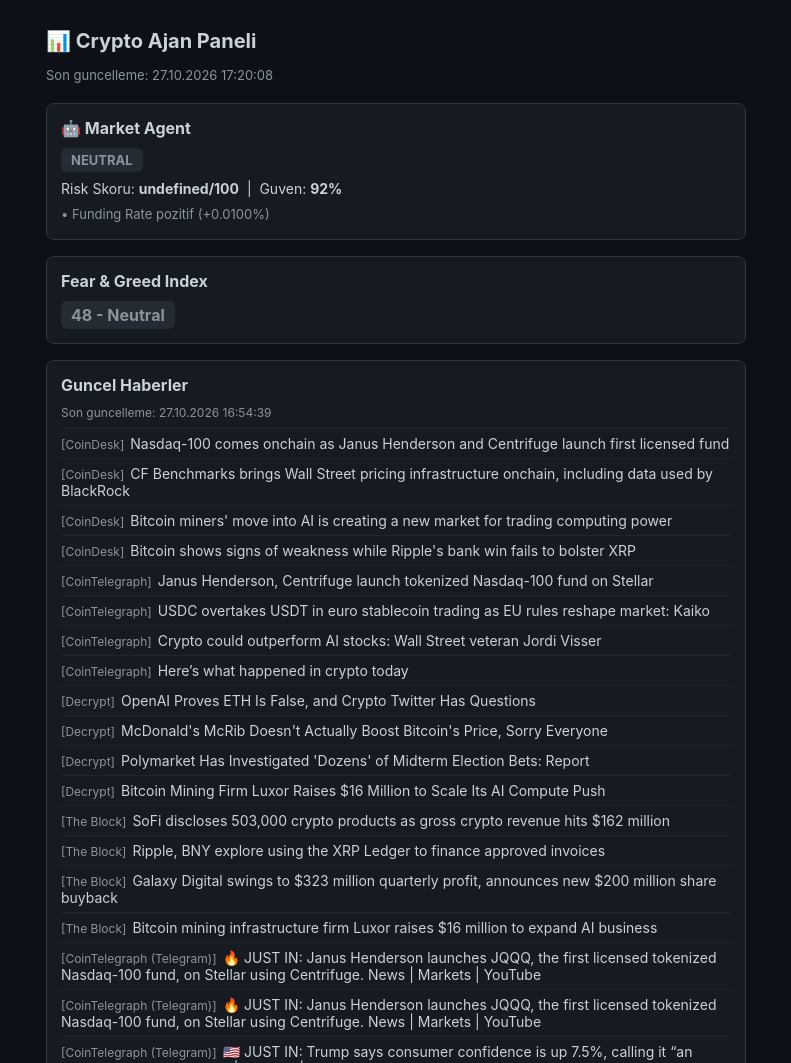
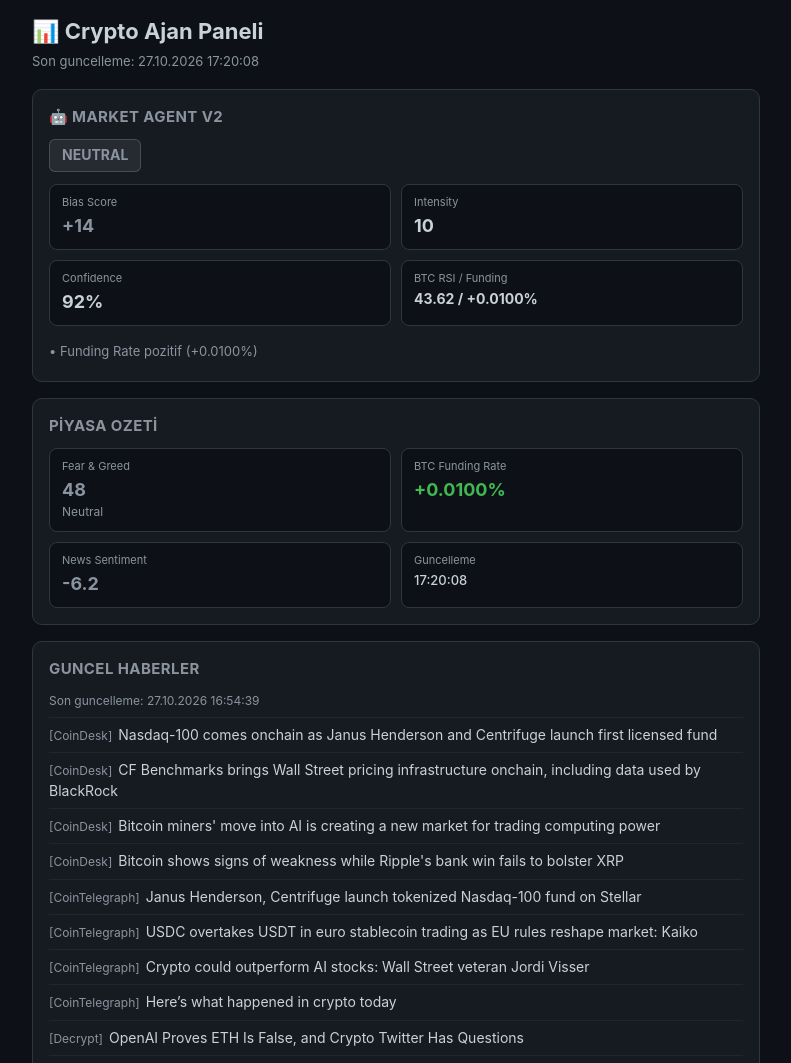
Before and after one commit to mehazer/btc-alert, a plain HTML site: page docs/index.html in a window 1280 px wide. Shown: the top 1063 px of the page, without its empty margins (244-1035 px from the left). Drawn offline with Linux system fonts and the light colour scheme.

Commit message:
Update dashboard for Market Agent v2 (Funding, Bias, News Sentiment)

```diff
--- a/docs/index.html
+++ b/docs/index.html
@@ -5,48 +5,99 @@
 <meta name="viewport" content="width=device-width, initial-scale=1.0">
 <title>Crypto Ajan Paneli</title>
 <style>
+  :root {
+    --bg: #0d1117;
+    --card: #161b22;
+    --border: #30363d;
+    --text: #c9d1d9;
+    --muted: #8b949e;
+    --green: #3fb950;
+    --red: #f85149;
+    --blue: #58a6ff;
+    --orange: #d29922;
+    --purple: #a371f7;
+  }
+  * { box-sizing: border-box; }
   body {
-    background: #0d1117;
-    color: #c9d1d9;
-    font-family: -apple-system, sans-serif;
-    max-width: 700px;
+    background: var(--bg);
+    color: var(--text);
+    font-family: -apple-system, BlinkMacSystemFont, "Segoe UI", sans-serif;
+    max-width: 760px;
     margin: 0 auto;
     padding: 16px;
+    line-height: 1.45;
   }
-  h1 { font-size: 20px; }
-  .updated { color: #8b949e; font-size: 13px; margin-bottom: 20px; }
+  h1 { font-size: 22px; margin: 0 0 4px 0; }
+  .updated { color: var(--muted); font-size: 13px; margin-bottom: 18px; }
   .card {
-    background: #161b22;
-    border: 1px solid #30363d;
-    border-radius: 8px;
-    padding: 14px;
+    background: var(--card);
+    border: 1px solid var(--border);
+    border-radius: 10px;
+    padding: 16px;
     margin-bottom: 16px;
   }
-  .card h2 { font-size: 16px; margin: 0 0 10px 0; }
-  .fg-badge {
+  .card h2 {
+    font-size: 15px;
+    margin: 0 0 12px 0;
+    color: var(--muted);
+    text-transform: uppercase;
+    letter-spacing: 0.4px;
+  }
+  .badge {
     display: inline-block;
-    padding: 4px 10px;
+    padding: 5px 12px;
     border-radius: 6px;
-    font-weight: bold;
+    font-weight: 700;
+    font-size: 14px;
   }
-  .news-item { font-size: 14px; padding: 6px 0; border-top: 1px solid #21262d; }
-  .news-source-tag { color: #8b949e; font-size: 12px; margin-right: 6px; }
-  .source-item { font-size: 13px; padding: 5px 0; border-top: 1px solid #21262d; display: flex; justify-content: space-between; }
-  .source-type { color: #8b949e; font-size: 12px; }
-  .symbol-row { display: flex; justify-content: space-between; padding: 6px 0; font-size: 14px; }
-  .rsi-high { color: #f85149; font-weight: bold; }
-  .rsi-normal { color: #3fb950; }
-  table { width: 100%; font-size: 12px; margin-top: 8px; border-collapse: collapse; }
-  td, th { padding: 4px; text-align: left; border-top: 1px solid #21262d; }
-  .state-badge {
-    display: inline-block;
-    padding: 4px 10px;
-    border-radius: 6px;
-    font-weight: bold;
+  .metric-grid {
+    display: grid;
+    grid-template-columns: 1fr 1fr;
+    gap: 10px;
+    margin-top: 12px;
+  }
+  .metric {
+    background: #0d1117;
+    border: 1px solid var(--border);
+    border-radius: 8px;
+    padding: 10px 12px;
+  }
+  .metric .label { font-size: 11px; color: var(--muted); margin-bottom: 2px; }
+  .metric .value { font-size: 18px; font-weight: 700; }
+  .reason-item { font-size: 13px; padding: 4px 0; color: var(--muted); }
+  .news-item { font-size: 14px; padding: 7px 0; border-top: 1px solid #21262d; }
+  .news-source-tag { color: var(--muted); font-size: 12px; margin-right: 6px; }
+  .source-item {
     font-size: 13px;
+    padding: 5px 0;
+    border-top: 1px solid #21262d;
+    display: flex;
+    justify-content: space-between;
   }
-  .reason-item { font-size: 13px; padding: 3px 0; color: #8b949e; }
-  .news-updated { color: #8b949e; font-size: 12px; margin-bottom: 8px; }
+  .source-type { color: var(--muted); font-size: 12px; }
+  .symbol-header {
+    display: flex;
+    justify-content: space-between;
+    align-items: center;
+    padding: 8px 0 4px;
+    font-size: 15px;
+  }
+  .symbol-meta {
+    display: flex;
+    gap: 12px;
+    font-size: 12px;
+    color: var(--muted);
+    margin-bottom: 6px;
+  }
+  table { width: 100%; font-size: 12px; margin-top: 6px; border-collapse: collapse; }
+  td, th { padding: 5px 4px; text-align: left; border-top: 1px solid #21262d; }
+  th { color: var(--muted); font-weight: 600; }
+  .rsi-high { color: var(--red); font-weight: 700; }
+  .rsi-normal { color: var(--green); }
+  .pos { color: var(--green); }
+  .neg { color: var(--red); }
+  .news-updated { color: var(--muted); font-size: 12px; margin-bottom: 8px; }
+  .section-spacer { height: 4px; }
 </style>
 </head>
 <body>
@@ -54,16 +105,19 @@
 <h1>📊 Crypto Ajan Paneli</h1>
 <div class="updated" id="updated">Yukleniyor...</div>
 
+<!-- Market Agent v2 -->
 <div class="card">
-  <h2>🤖 Market Agent</h2>
+  <h2>🤖 Market Agent v2</h2>
   <div id="market-agent">Yukleniyor...</div>
 </div>
 
+<!-- Market Snapshot -->
 <div class="card">
-  <h2>Fear &amp; Greed Index</h2>
-  <div id="fear-greed">Yukleniyor...</div>
+  <h2>Piyasa Ozeti</h2>
+  <div id="market-snapshot">Yukleniyor...</div>
 </div>
 
+<!-- News -->
 <div class="card">
   <h2>Guncel Haberler</h2>
   <div class="news-updated" id="news-updated"></div>
@@ -75,11 +129,13 @@
   <div id="news-sources">Yukleniyor...</div>
 </div>
 
+<!-- Symbols -->
 <div class="card">
   <h2>Semboller</h2>
   <div id="symbols">Yukleniyor...</div>
 </div>
 
+<!-- History -->
 <div class="card">
   <h2>Market Agent Gecmisi (son 30)</h2>
   <div id="market-agent-history">Yukleniyor...</div>
@@ -92,52 +148,216 @@
 const RSI_THRESHOLD = 70;
 
 const STATE_COLORS = {
-  NORMAL: "#3fb950",
   BULLISH: "#58a6ff",
+  BEARISH: "#f85149",
+  NEUTRAL: "#8b949e",
   OVERHEATED: "#d29922",
+  FEAR: "#a371f7",
+  // legacy fallbacks
+  NORMAL: "#8b949e",
   EXTREME_EUPHORIA: "#f85149",
 };
 
 function rawUrl(path) {
-  const cacheBust = Date.now();
-  return `https://raw.githubusercontent.com/${REPO}/${BRANCH}/${path}?t=${cacheBust}`;
+  return `https://raw.githubusercontent.com/${REPO}/${BRANCH}/${path}?t=${Date.now()}`;
 }
 
 async function fetchJson(path) {
   const resp = await fetch(rawUrl(path));
-  if (!resp.ok) throw new Error(`${path} yuklenemedi (${resp.status})`);
+  if (!resp.ok) throw new Error(`${path} (${resp.status})`);
   return resp.json();
-}
-
-function fgColor(value) {
-  if (value === null || value === undefined) return "#8b949e";
-  if (value >= 75) return "#f85149";
-  if (value >= 55) return "#d29922";
-  if (value >= 45) return "#8b949e";
-  return "#3fb950";
 }
 
 function stateColor(state) {
   return STATE_COLORS[state] || "#8b949e";
 }
 
-async function loadMarket() {
+function fgColor(value) {
+  if (value == null) return "#8b949e";
+  if (value >= 75) return "#f85149";
+  if (value >= 55) return "#d29922";
+  if (value >= 45) return "#8b949e";
+  if (value >= 25) return "#3fb950";
+  return "#a371f7";
+}
+
+function sentimentColor(score) {
+  if (score == null) return "#8b949e";
+  if (score >= 20) return "#3fb950";
+  if (score <= -20) return "#f85149";
+  return "#8b949e";
+}
+
+function biasColor(score) {
+  if (score == null) return "#8b949e";
+  if (score >= 25) return "#58a6ff";
+  if (score <= -25) return "#f85149";
+  return "#8b949e";
+}
+
+function fmtFunding(rate) {
+  if (rate == null) return "n/a";
+  const pct = rate * 100;
+  const sign = pct > 0 ? "+" : "";
+  return `${sign}${pct.toFixed(4)}%`;
+}
+
+function fmtNum(n, digits = 2) {
+  if (n == null) return "n/a";
+  return Number(n).toLocaleString("en-US", { maximumFractionDigits: digits });
+}
+
+// ------------------------------------------------------------------
+// Market Snapshot (Fear&Greed + Funding + News Sentiment)
+// ------------------------------------------------------------------
+async function loadMarketSnapshot() {
+  const el = document.getElementById("market-snapshot");
   try {
     const data = await fetchJson("history/market.json");
     document.getElementById("updated").textContent =
       "Son guncelleme: " + new Date(data.updated_at).toLocaleString("tr-TR");
 
     const fg = data.fear_greed_value;
-    const label = data.fear_greed_label || "bilinmiyor";
-    document.getElementById("fear-greed").innerHTML =
-      `<span class="fg-badge" style="background:${fgColor(fg)}20;color:${fgColor(fg)}">
-        ${fg ?? "?"} - ${label}
-      </span>`;
+    const fgLabel = data.fear_greed_label || "?";
+    const funding = data.funding_rate;
+    const newsScore = data.news_sentiment;
+
+    el.innerHTML = `
+      <div class="metric-grid">
+        <div class="metric">
+          <div class="label">Fear & Greed</div>
+          <div class="value" style="color:${fgColor(fg)}">${fg ?? "?"}</div>
+          <div style="font-size:12px;color:var(--muted)">${fgLabel}</div>
+        </div>
+        <div class="metric">
+          <div class="label">BTC Funding Rate</div>
+          <div class="value" style="color:${funding != null && funding >= 0 ? 'var(--green)' : 'var(--red)'}">
+            ${fmtFunding(funding)}
+          </div>
+        </div>
+        <div class="metric">
+          <div class="label">News Sentiment</div>
+          <div class="value" style="color:${sentimentColor(newsScore)}">
+            ${newsScore != null ? (newsScore > 0 ? "+" : "") + newsScore : "n/a"}
+          </div>
+        </div>
+        <div class="metric">
+          <div class="label">Guncelleme</div>
+          <div class="value" style="font-size:13px;font-weight:500">
+            ${new Date(data.updated_at).toLocaleTimeString("tr-TR")}
+          </div>
+        </div>
+      </div>
+    `;
   } catch (e) {
-    document.getElementById("updated").textContent = "Piyasa verisi yuklenemedi: " + e.message;
+    document.getElementById("updated").textContent = "Veri yuklenemedi: " + e.message;
+    el.textContent = "Piyasa ozeti yuklenemedi.";
   }
 }
 
+// ------------------------------------------------------------------
+// Market Agent v2
+// ------------------------------------------------------------------
+async function loadMarketAgent() {
+  const currentEl = document.getElementById("market-agent");
+  const historyEl = document.getElementById("market-agent-history");
+
+  try {
+    const history = await fetchJson("history/market_agent_history.json");
+    if (!history.length) {
+      currentEl.textContent = "Henuz kayit yok.";
+      historyEl.textContent = "Henuz kayit yok.";
+      return;
+    }
+
+    const latest = history[history.length - 1];
+    const color = stateColor(latest.state);
+
+    // Support both v1 (risk_score) and v2 (bias_score + intensity)
+    const bias = latest.bias_score ?? null;
+    const intensity = latest.intensity ?? latest.risk_score ?? null;
+    const confidence = latest.confidence ?? null;
+
+    const reasonsHtml = (latest.reasons || [])
+      .map(r => `<div class="reason-item">• ${r}</div>`)
+      .join("");
+
+    currentEl.innerHTML = `
+      <span class="badge" style="background:${color}22;color:${color};border:1px solid ${color}55">
+        ${latest.state}
+      </span>
+
+      <div class="metric-grid">
+        <div class="metric">
+          <div class="label">Bias Score</div>
+          <div class="value" style="color:${biasColor(bias)}">
+            ${bias != null ? (bias > 0 ? "+" : "") + bias : "n/a"}
+          </div>
+        </div>
+        <div class="metric">
+          <div class="label">Intensity</div>
+          <div class="value">${intensity ?? "n/a"}</div>
+        </div>
+        <div class="metric">
+          <div class="label">Confidence</div>
+          <div class="value">${confidence != null ? confidence + "%" : "n/a"}</div>
+        </div>
+        <div class="metric">
+          <div class="label">BTC RSI / Funding</div>
+          <div class="value" style="font-size:14px">
+            ${latest.rsi ?? "?"} / ${fmtFunding(latest.funding_rate)}
+          </div>
+        </div>
+      </div>
+
+      <div style="margin-top:12px">${reasonsHtml}</div>
+    `;
+
+    // History table
+    const last30 = history.slice(-30).reverse();
+    const rows = last30.map(r => {
+      const t = new Date(r.timestamp).toLocaleString("tr-TR", {
+        month: "short", day: "numeric", hour: "2-digit", minute: "2-digit"
+      });
+      const c = stateColor(r.state);
+      const b = r.bias_score;
+      const biasStr = b != null ? (b > 0 ? "+" : "") + b : (r.risk_score ?? "-");
+      const news = r.news_sentiment;
+      const newsStr = news != null ? (news > 0 ? "+" : "") + news : "-";
+      return `<tr>
+        <td>${t}</td>
+        <td style="color:${c};font-weight:600">${r.state}</td>
+        <td style="color:${biasColor(b)}">${biasStr}</td>
+        <td>${r.intensity ?? r.risk_score ?? "-"}</td>
+        <td>${r.rsi ?? "-"}</td>
+        <td>${fmtFunding(r.funding_rate)}</td>
+        <td style="color:${sentimentColor(news)}">${newsStr}</td>
+      </tr>`;
+    }).join("");
+
+    historyEl.innerHTML = `
+      <table>
+        <tr>
+          <th>Zaman</th>
+          <th>Durum</th>
+          <th>Bias</th>
+          <th>Int.</th>
+          <th>RSI</th>
+          <th>Funding</th>
+          <th>News</th>
+        </tr>
+        ${rows}
+      </table>
+    `;
+  } catch (e) {
+    currentEl.textContent = "Market Agent yuklenemedi: " + e.message;
+    historyEl.textContent = "Gecmis yuklenemedi.";
+  }
+}
+
+// ------------------------------------------------------------------
+// News
+// ------------------------------------------------------------------
 async function loadNews() {
   const newsEl = document.getElementById("news");
   const newsUpdatedEl = document.getElementById("news-updated");
@@ -145,13 +365,12 @@
 
   try {
     const data = await fetchJson("history/latest_news.json");
-
     newsUpdatedEl.textContent =
       "Son guncelleme: " + new Date(data.updated_at).toLocaleString("tr-TR");
 
     const headlines = data.headlines || [];
     newsEl.innerHTML = headlines.length
-      ? headlines.map(h =>
+      ? headlines.slice(0, 18).map(h =>
           `<div class="news-item"><span class="news-source-tag">[${h.source}]</span>${h.headline}</div>`
         ).join("")
       : "Haber bulunamadi.";
@@ -163,11 +382,14 @@
         ).join("")
       : "Kaynak bilgisi yok.";
   } catch (e) {
-    newsEl.textContent = "Haber verisi yuklenemedi: " + e.message;
+    newsEl.textContent = "Haberler yuklenemedi: " + e.message;
     sourcesEl.textContent = "Kaynak listesi yuklenemedi.";
   }
 }
 
+// ------------------------------------------------------------------
+// Symbols
+// ------------------------------------------------------------------
 async function loadSymbols() {
   const container = document.getElementById("symbols");
   container.innerHTML = "";
@@ -175,88 +397,55 @@
   for (const symbol of SYMBOLS) {
     try {
       const history = await fetchJson(`history/${symbol}.json`);
+      if (!history.length) {
+        container.innerHTML += `<div class="symbol-header">${symbol}: veri yok</div>`;
+        continue;
+      }
+
       const last = history[history.length - 1];
       const recent = history.slice(-5).reverse();
-
       const rsiClass = last.rsi >= RSI_THRESHOLD ? "rsi-high" : "rsi-normal";
 
-      const rows = recent.map(r =>
-        `<tr><td>${r.date}</td><td>${r.rsi}</td><td>${r.price}</td></tr>`
-      ).join("");
+      const rows = recent.map(r => {
+        const fr = r.funding_rate != null ? fmtFunding(r.funding_rate) : "-";
+        return `<tr>
+          <td>${r.date}</td>
+          <td class="${r.rsi >= RSI_THRESHOLD ? "rsi-high" : ""}">${r.rsi}</td>
+          <td>${fmtNum(r.price, 2)}</td>
+          <td>${r.open_interest != null ? fmtNum(r.open_interest, 1) : "-"}</td>
+          <td>${fr}</td>
+        </tr>`;
+      }).join("");
 
       container.innerHTML += `
-        <div class="symbol-row">
+        <div class="symbol-header">
           <strong>${symbol}</strong>
           <span class="${rsiClass}">RSI ${last.rsi}</span>
-          <span>${last.price}</span>
+          <span>${fmtNum(last.price, 2)}</span>
+        </div>
+        <div class="symbol-meta">
+          <span>OI: ${last.open_interest != null ? fmtNum(last.open_interest, 1) : "n/a"}</span>
+          <span>Funding: ${fmtFunding(last.funding_rate)}</span>
         </div>
         <table>
-          <tr><th>Tarih</th><th>RSI</th><th>Fiyat</th></tr>
+          <tr>
+            <th>Tarih</th><th>RSI</th><th>Fiyat</th><th>OI</th><th>Funding</th>
+          </tr>
           ${rows}
         </table>
+        <div class="section-spacer"></div>
       `;
     } catch (e) {
-      container.innerHTML += `<div class="symbol-row">${symbol}: veri yok</div>`;
+      container.innerHTML += `<div class="symbol-header">${symbol}: veri yok</div>`;
     }
   }
 }
 
-async function loadMarketAgent() {
-  const currentEl = document.getElementById("market-agent");
-  const historyEl = document.getElementById("market-agent-history");
-
-  try {
-    const history = await fetchJson("history/market_agent_history.json");
-    if (!history.length) {
-      currentEl.textContent = "Henuz Market Agent kaydi yok.";
-      historyEl.textContent = "Henuz Market Agent kaydi yok.";
-      return;
-    }
-
-    const latest = history[history.length - 1];
-    const color = stateColor(latest.state);
-    const reasonsHtml = (latest.reasons || [])
-      .map(r => `<div class="reason-item">• ${r}</div>`)
-      .join("");
-
-    currentEl.innerHTML = `
-      <span class="state-badge" style="background:${color}20;color:${color}">
-        ${latest.state}
-      </span>
-      <div style="margin-top:8px;font-size:14px;">
-        Risk Skoru: <strong>${latest.risk_score}/100</strong> &nbsp;|&nbsp;
-        Guven: <strong>${latest.confidence}%</strong>
-      </div>
-      <div style="margin-top:6px;">${reasonsHtml}</div>
-    `;
-
-    const last30 = history.slice(-30).reverse();
-    const rows = last30.map(r => {
-      const t = new Date(r.timestamp).toLocaleString("tr-TR");
-      const c = stateColor(r.state);
-      return `<tr>
-        <td>${t}</td>
-        <td style="color:${c}">${r.state}</td>
-        <td>${r.risk_score}</td>
-      </tr>`;
-    }).join("");
-
-    historyEl.innerHTML = `
-      <table>
-        <tr><th>Zaman</th><th>Durum</th><th>Skor</th></tr>
-        ${rows}
-      </table>
-    `;
-  } catch (e) {
-    currentEl.textContent = "Market Agent verisi yuklenemedi: " + e.message;
-    historyEl.textContent = "Market Agent gecmisi yuklenemedi.";
-  }
-}
-
-loadMarket();
+// Boot
+loadMarketSnapshot();
+loadMarketAgent();
 loadNews();
 loadSymbols();
-loadMarketAgent();
 </script>
 
 </body>
```
